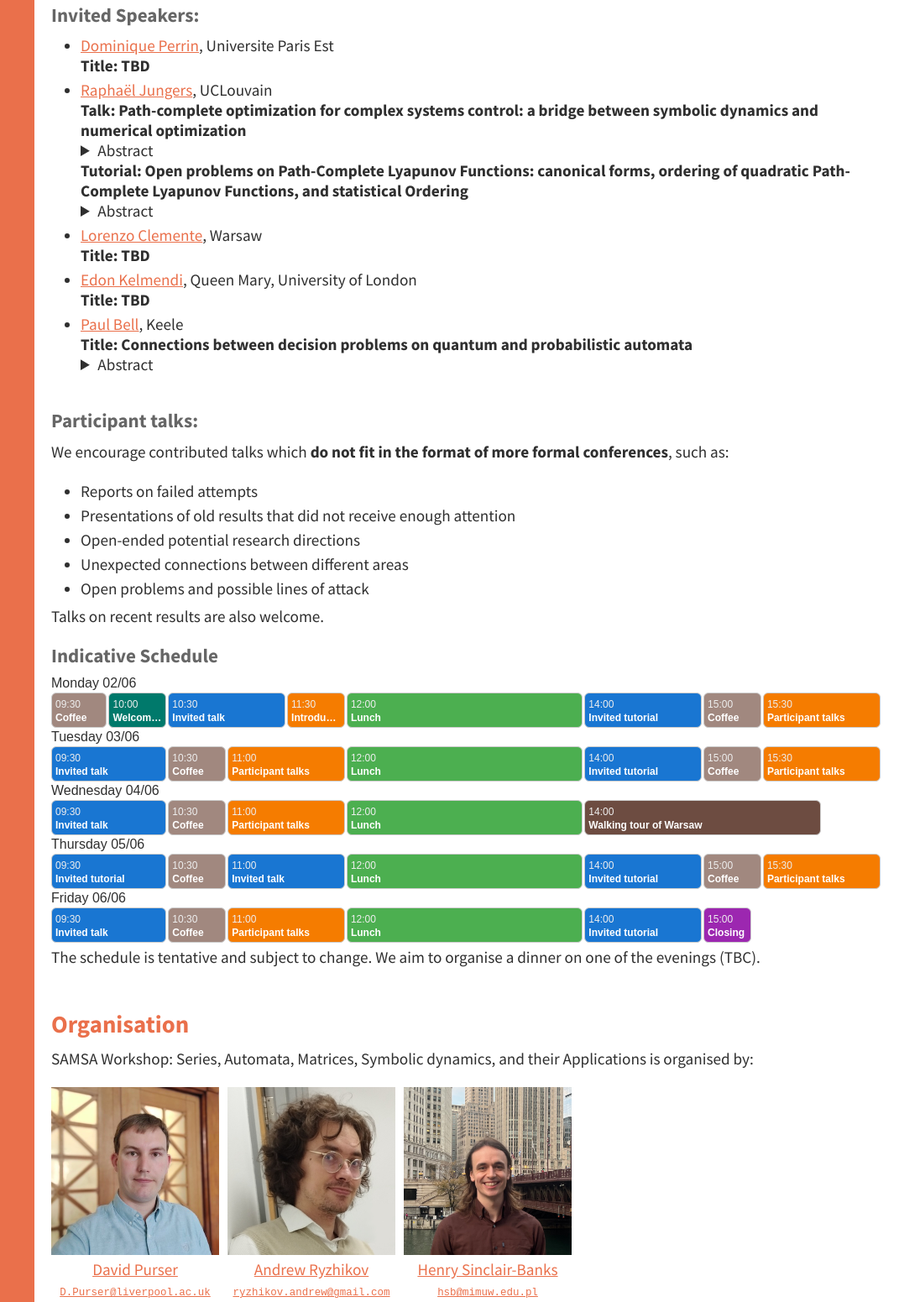
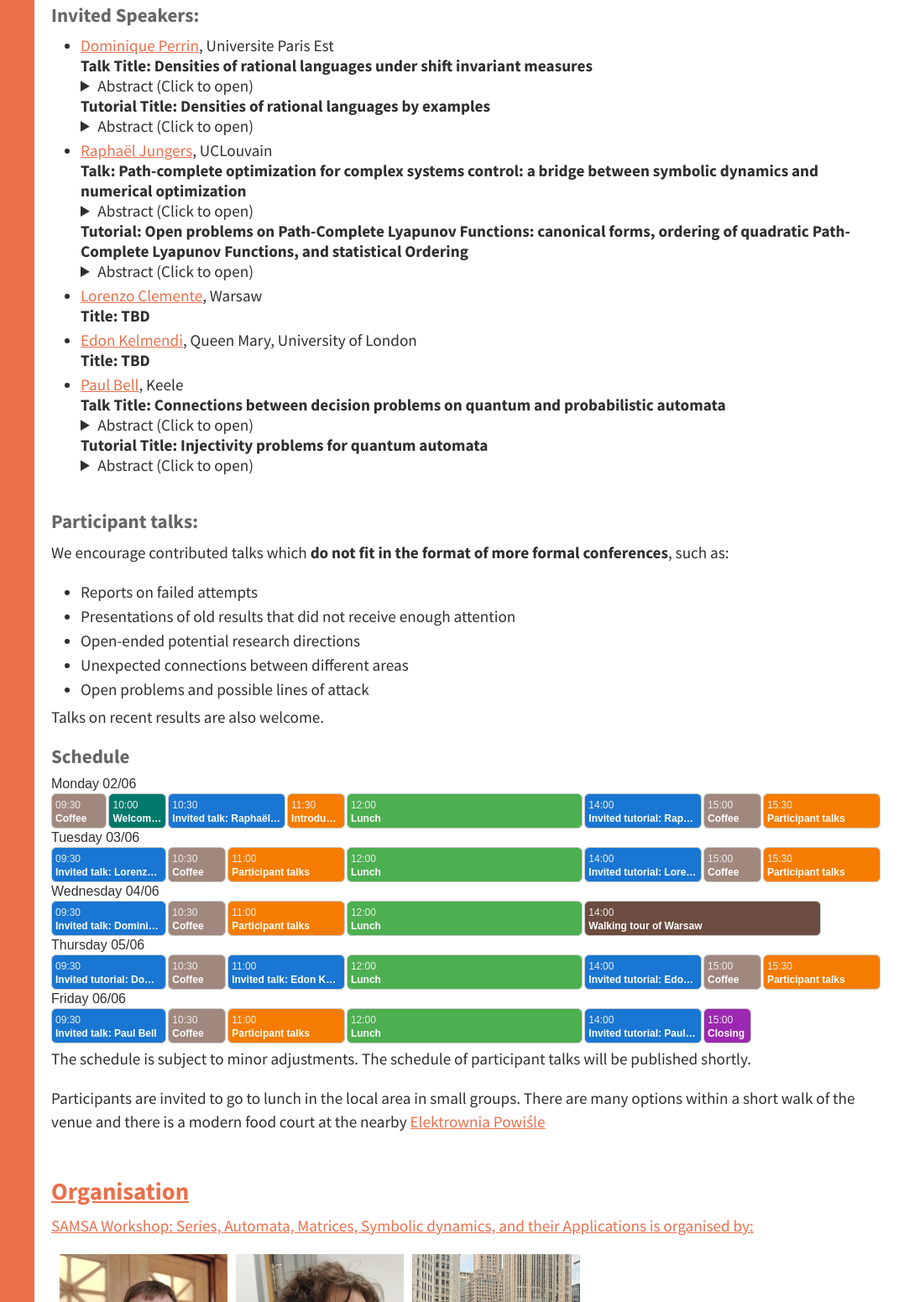
Before and after one commit to samsa2025/samsa2025.github.io, a plain HTML site: page index.html in a window 1280 px wide. Shown: the part 1407-2958 px from the top of the page at 84% size, without its empty margins (209-1280 px from the left). Drawn offline with Linux system fonts and the light colour scheme.

Commit message:
more abstracts and schedule

```diff
--- a/index.html
+++ b/index.html
@@ -74,17 +74,40 @@
                         <h5>Invited Speakers: </h5>
                         <ul>
                             <li><a href="https://www-igm.univ-mlv.fr/~perrin/">Dominique Perrin</a>, Universite Paris Est <br>
-                                <strong>Title: TBD</strong>
+                                <strong>Talk Title: Densities of rational languages under shift invariant measures</strong>
+                                <details>
+                                    <summary>Abstract (Click to open)</summary>
+                                    We study density of rational languages under shift invariant probability measures on spaces of
+                                    two-sided infinite words, which generalizes the classical notion of density studied in formal languages
+                                    and automata theory. The density for a language is defined as the limit in average (if it exists) of
+                                    the probability that a word of a given length belongs to the language. We establish the existence of
+                                    densities for all rational languages under all shift invariant measures. We also give explicit formulas
+                                    under certain conditions, in particular when the language is aperiodic or when it is a group language. Our approach combines tools
+                                    and ideas from semigroup theory and ergodic theory.<br>
+                                    We list a number of open problems (joint work with Val\'erie Berth\^'e, Herman Goulet-Ouellet,
+                                    Carl-Fredrik Nyberg-Brodda and Karl Petersen)
+                                  </details>
+                                  <strong>Tutorial Title: Densities of rational languages by examples</strong>
+                                <details>
+                                    <summary>Abstract (Click to open)</summary>
+                                    We develop on examples the techniques of computation for the density of a rational
+                                    language: computation of the J-class of an irreducible shift in a finite monoid,
+                                    computation of the substitutions making a minimal skew product a morphic shift,
+                                    computation of the invariant measure on a primitive substitution shift,...
+
+                                  </details>
+
+
                             </li>
                             <li><a href="https://perso.uclouvain.be/raphael.jungers/content/home/">Raphaël Jungers</a>, UCLouvain <br>
                                 <strong>Talk: Path-complete optimization for complex systems control: a bridge between symbolic dynamics and numerical optimization</strong>
                                 <details>
-                                  <summary>Abstract</summary>
+                                  <summary>Abstract (Click to open)</summary>
                                   I'll present Path-Complete control, a meta-optimization technique aiming at designing efficient optimization programs, initially introduced for stability analysis of switched linear systems, but later generalized to other control problems. These optimization programs are conveniently represented by an automaton. I'll review the seminal characterization results, which establish equivalence between universal automata and valid stability certificates. I'll provide a Lyapunov-theoretic interpretation of these stability criteria thanks to automata-theoretic tools. I will introduce the comparison problem, namely to characterize the partial order between path-complete criteria, in terms of their conservativeness. We will see that this partial order actually depends on the used template of Lyapunov functions, making another interesting connection between algebraic geometry and combinatorics. If time allows I will comment on generalization of the technique to other problems/systems in Control Engineering.
                                 </details>
                                 <strong>Tutorial: Open problems on Path-Complete Lyapunov Functions: canonical forms, ordering of quadratic Path-Complete Lyapunov Functions, and statistical Ordering</strong>
                                 <details>
-                                  <summary>Abstract</summary>
+                                  <summary>Abstract (Click to open)</summary>
                                   <p>
                                   I will introduce several open problems on Path-Complete Lyapunov Functions: from elementary ones to more open, prospective ones. They all blend symbolic dynamics, automata theory, algebraic geometry and (linear) dynamical systems theory.
                                 </p>
@@ -103,10 +126,16 @@
                                 <strong>Title: TBD</strong>
                             </li>
                             <li><a href="https://pcbell.github.io//">Paul Bell</a>, Keele <br>
-                                <strong>Title: Connections between decision problems on quantum and probabilistic automata</strong>
+                                <strong>Talk Title: Connections between decision problems on quantum and probabilistic automata</strong>
                                 <details>
-                                  <summary>Abstract</summary>
+                                  <summary>Abstract (Click to open)</summary>
                                   We will survey some recent results concerning decision problems for probabilistic and quantum automata. Our aim will be to map the boundary between tractable problems, for which an efficient decision procedure is known, and those which are intractable, via reductions of NP-hard, PSPACE-hard, or undecidable problems. We will see a number of proof strategies, drawing on ideas from linear algebra, branches of number theory, complexity theory, and graph theory, and identify avenues for future research directions.
+
+                                </details>
+                                <strong>Tutorial Title: Injectivity problems for quantum automata</strong>
+                                <details>
+                                  <summary>Abstract (Click to open)</summary>
+                                  We will see details of how to prove the undecidability of the injectivity problem for quantum automata using a reduction from the mixed Post’s correspondence problem from formal language theory. This will be done in two ways; firstly via a direct encoding and using free rotation groups and secondly via an encoding using rational polynomial packing functions, which removes the need to have a non-rational real algebraic initial state vector of the automata.
                                 </details>
                             </li>
                         </ul>
@@ -125,7 +154,7 @@
                         </p>
 
 
-                        <h5>Indicative Schedule</h5>
+<h5>Schedule</h5>
   <div class="schedule">
 <!-- Monday -->
   <!-- <div class="day">Monday 02/06</div> -->
@@ -133,10 +162,10 @@
 <div class="day">
   <div class="block coffee" style="grid-column: 1 / span 29"><div class="time">09:30</div><div class="label">Coffee</div></div>
   <div class="block welcome" style="grid-column: 30 / span 30"><div class="time">10:00</div><div class="label">Welcome talk</div></div>
-  <div class="block invited" style="grid-column: 60 / span 60"><div class="time">10:30</div><div class="label">Invited talk</div></div>
+  <div class="block invited" style="grid-column: 60 / span 60"><div class="time">10:30</div><div class="label">Invited talk: Raphaël Jungers</div></div>
   <div class="block participant" style="grid-column: 120 / span 30"><div class="time">11:30</div><div class="label">Introductions</div></div>
   <div class="block lunch" style="grid-column: 150 / span 120"><div class="time">12:00</div><div class="label">Lunch</div></div>
-  <div class="block invited" style="grid-column: 270 / span 60"><div class="time">14:00</div><div class="label">Invited tutorial</div></div>
+  <div class="block invited" style="grid-column: 270 / span 60"><div class="time">14:00</div><div class="label">Invited tutorial: Raphaël Jungers</div></div>
   <div class="block coffee" style="grid-column: 330 / span 30"><div class="time">15:00</div><div class="label">Coffee</div></div>
   <div class="block participant" style="grid-column: 360 / span 60"><div class="time">15:30</div><div class="label">Participant talks</div></div>
 </div>
@@ -144,11 +173,11 @@
 <!-- Tuesday -->
 <div class="daylabel"><div >Tuesday 03/06</div></div>
 <div class="day">
-  <div class="block invited" style="grid-column: 1 / span 59"><div class="time">09:30</div><div class="label">Invited talk</div></div>
+  <div class="block invited" style="grid-column: 1 / span 59"><div class="time">09:30</div><div class="label">Invited talk: Lorenzo Clemente</div></div>
   <div class="block coffee" style="grid-column: 60 / span 30"><div class="time">10:30</div><div class="label">Coffee</div></div>
   <div class="block participant" style="grid-column: 90 / span 60"><div class="time">11:00</div><div class="label">Participant talks</div></div>
   <div class="block lunch" style="grid-column: 150 / span 120"><div class="time">12:00</div><div class="label">Lunch</div></div>
-  <div class="block invited" style="grid-column: 270 / span 60"><div class="time">14:00</div><div class="label">Invited tutorial</div></div>
+  <div class="block invited" style="grid-column: 270 / span 60"><div class="time">14:00</div><div class="label">Invited tutorial: Lorenzo Clemente</div></div>
   <div class="block coffee" style="grid-column: 330 / span 30"><div class="time">15:00</div><div class="label">Coffee</div></div>
   <div class="block participant" style="grid-column: 360 / span 60"><div class="time">15:30</div><div class="label">Participant talks</div></div>
 </div>
@@ -157,7 +186,7 @@
 <div class="daylabel"><div>Wednesday 04/06</div></div>
 
 <div class="day">
-  <div class="block invited" style="grid-column: 1 / span 59"><div class="time">09:30</div><div class="label">Invited talk</div></div>
+  <div class="block invited" style="grid-column: 1 / span 59"><div class="time">09:30</div><div class="label">Invited talk: Dominique Perrin</div></div>
   <div class="block coffee" style="grid-column: 60 / span 30"><div class="time">10:30</div><div class="label">Coffee</div></div>
   <div class="block participant" style="grid-column: 90 / span 60"><div class="time">11:00</div><div class="label">Participant talks</div></div>
   <div class="block lunch" style="grid-column: 150 / span 120"><div class="time">12:00</div><div class="label">Lunch</div></div>
@@ -167,11 +196,11 @@
 <!-- Thursday -->
 <div class="daylabel"><div>Thursday 05/06</div></div>
 <div class="day">
-  <div class="block invited" style="grid-column: 1 / span 59"><div class="time">09:30</div><div class="label">Invited tutorial</div></div>
+  <div class="block invited" style="grid-column: 1 / span 59"><div class="time">09:30</div><div class="label">Invited tutorial: Dominique Perrin</div></div>
   <div class="block coffee" style="grid-column: 60 / span 30"><div class="time">10:30</div><div class="label">Coffee</div></div>
-  <div class="block invited" style="grid-column: 90 / span 60"><div class="time">11:00</div><div class="label">Invited talk</div></div>
+  <div class="block invited" style="grid-column: 90 / span 60"><div class="time">11:00</div><div class="label">Invited talk: Edon Kelmendi</div></div>
   <div class="block lunch" style="grid-column: 150 / span 120"><div class="time">12:00</div><div class="label">Lunch</div></div>
-  <div class="block invited" style="grid-column: 270 / span 60"><div class="time">14:00</div><div class="label">Invited tutorial</div></div>
+  <div class="block invited" style="grid-column: 270 / span 60"><div class="time">14:00</div><div class="label">Invited tutorial: Edon Kelmendi</div></div>
   <div class="block coffee" style="grid-column: 330 / span 30"><div class="time">15:00</div><div class="label">Coffee</div></div>
   <div class="block participant" style="grid-column: 360 / span 60"><div class="time">15:30</div><div class="label">Participant talks</div></div>
   <!-- <div class="block dinner" style="grid-column: 450 / span 60"><div class="time">19:00</div><div class="label">Dinner (7pm)</div></div> -->
@@ -181,17 +210,21 @@
 <div class="daylabel"><div>Friday 06/06</div></div>
 
 <div class="day">
-  <div class="block invited" style="grid-column: 1 / span 59"><div class="time">09:30</div><div class="label">Invited talk</div></div>
+  <div class="block invited" style="grid-column: 1 / span 59"><div class="time">09:30</div><div class="label">Invited talk: Paul Bell</div></div>
   <div class="block coffee" style="grid-column: 60 / span 30"><div class="time">10:30</div><div class="label">Coffee</div></div>
   <div class="block participant" style="grid-column: 90 / span 60"><div class="time">11:00</div><div class="label">Participant talks</div></div>
   <div class="block lunch" style="grid-column: 150 / span 120"><div class="time">12:00</div><div class="label">Lunch</div></div>
-  <div class="block invited" style="grid-column: 270 / span 60"><div class="time">14:00</div><div class="label">Invited tutorial</div></div>
+  <div class="block invited" style="grid-column: 270 / span 60"><div class="time">14:00</div><div class="label">Invited tutorial: Paul Bell</div></div>
   <div class="block special" style="grid-column: 330 / span 25"><div class="time">15:00</div><div class="label">Closing</div></div>
 </div>
 
   </div>
-
-The schedule is tentative and subject to change. We aim to organise a dinner on one of the evenings (TBC).
+<p>
+The schedule is subject to minor adjustments. The schedule of participant talks will be published shortly.
+</p>
+<p>
+Participants are invited to go to lunch in the local area in small groups. There are many options within a short walk of the venue and there is a modern food court at the nearby <a href="https://elektrowniapowisle.com/">Elektrownia Powiśle</a.
+</p>
 
 
                     </div>
```
